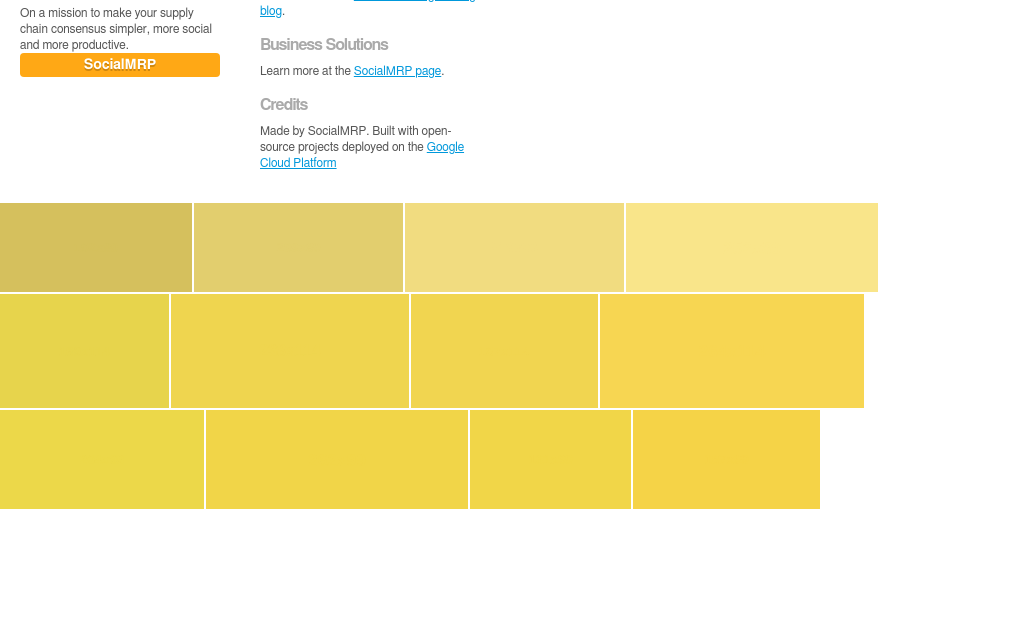
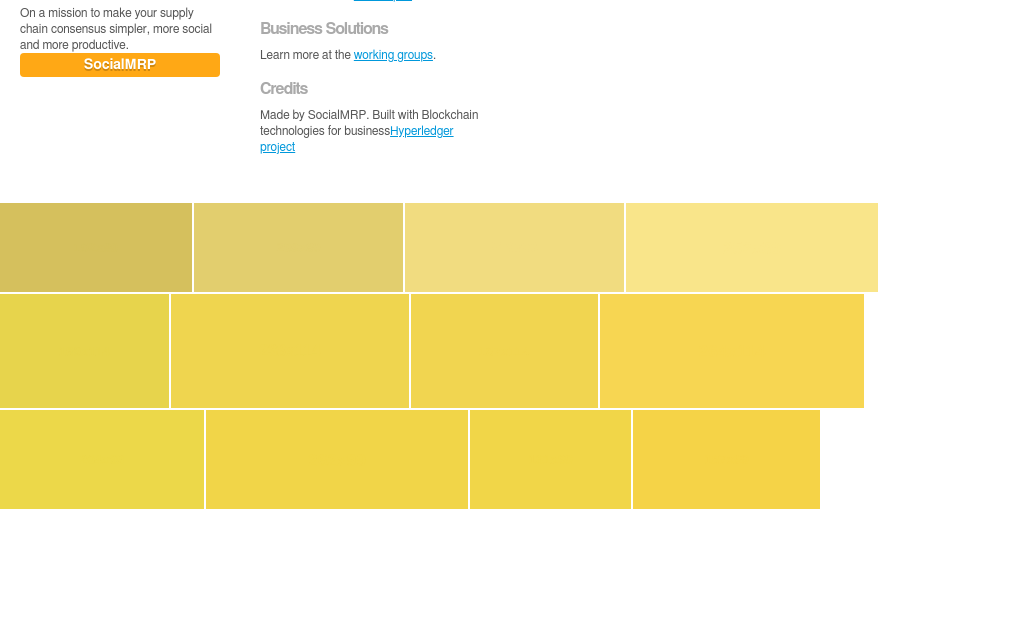
Before and after one commit to cliveb/socialmrpsite, a plain HTML site: page index.html in a window 1280 px wide. Shown: the part 181-800 px from the top of the page, without its empty margins (0-1023 px from the left). Drawn offline with nearby package versions, Linux system fonts and the light colour scheme.

Commit message:
home page update

```diff
--- a/index.html
+++ b/index.html
@@ -55,15 +55,15 @@ h2.ie {font:3em inherit;color:red;position:fixed;top:0px;margin:0;z-index:2;widt
 		<div class="block" id="details">
 			<h2>Technology</h2>
 			<p>
-				Learn more at the <a href="http://www.socialmrp.com">SocialMRP engineering blog</a>.
+				Learn more at the <a href="https://jira.hyperledger.org/secure/Dashboard.jspa">JIRA repos</a>.
 			</p>
 			<h2>Business Solutions</h2>
 			<p>
-				Learn more at the <a href="http://www.socialmrp.com">SocialMRP page</a>.
+				Learn more at the <a href="https://github.com/hyperledger/hyperledger/wiki">working groups</a>.
 			</p>
 			<h2>Credits</h2>
 			<p>
-				Made by SocialMRP</a>. Built with open-source projects deployed on the <a href="https://cloud.google.com/">Google Cloud Platform</a>
+				Made by SocialMRP</a>. Built with Blockchain technologies for business<a href="https://www.hyperledger.org/">Hyperledger project</a>
 			</p>
 		</div>
 	</div>
```
